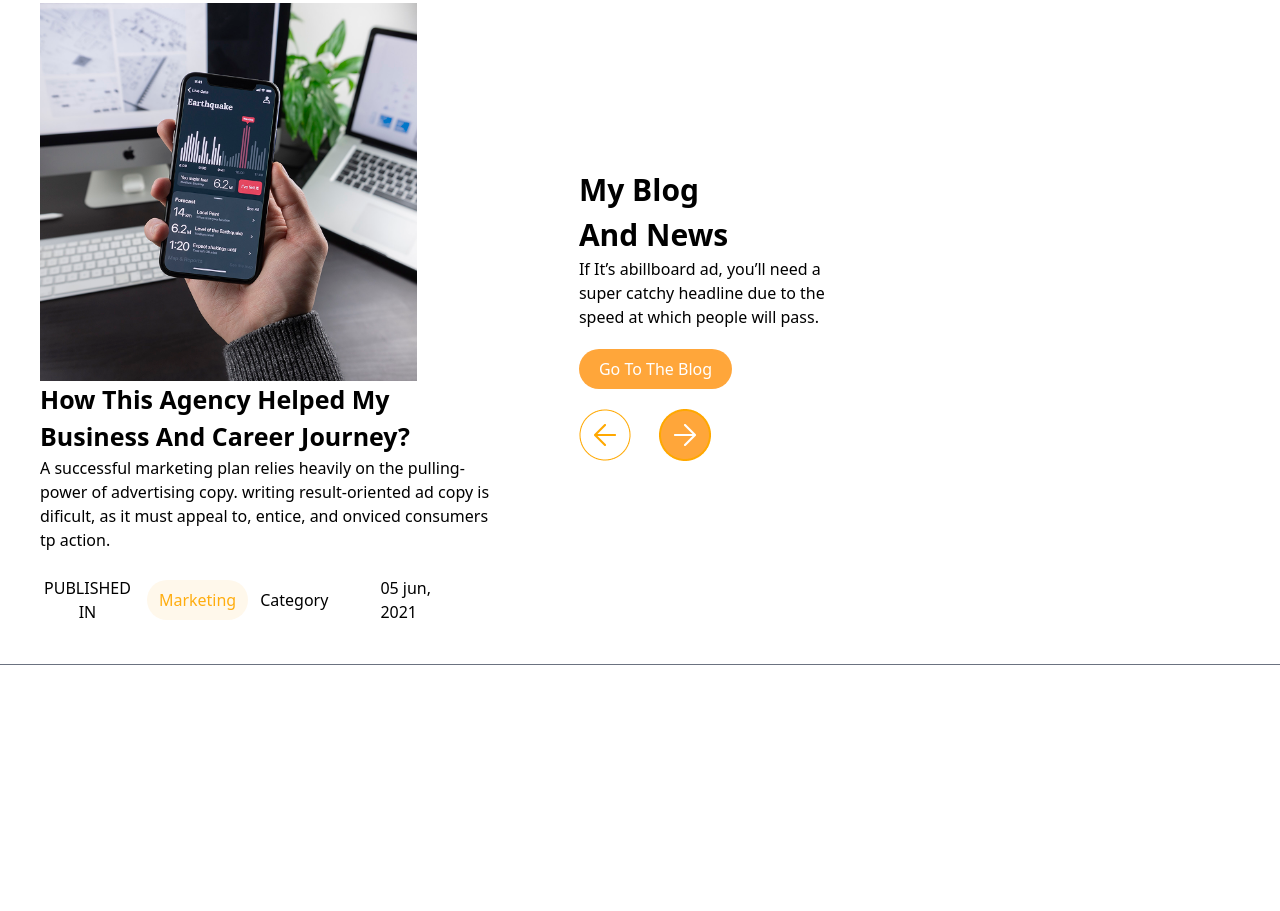
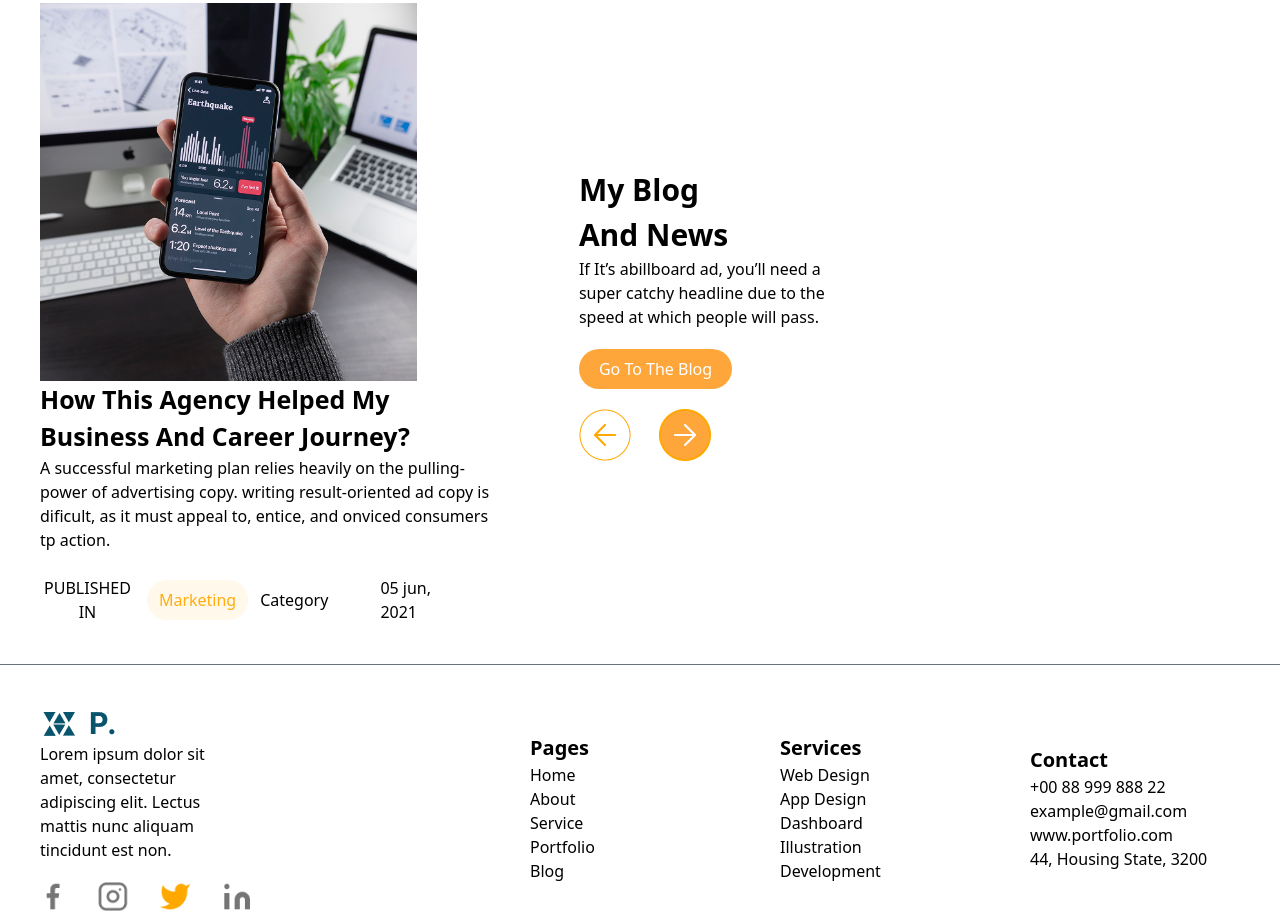
Before and after one commit to MUHSIN2011/home-wk-23, a website: page src/index.html in a window 1280 px wide. Shown: the part 3061-3972 px from the top of the page. Before the commit the page ends 3726 px from the top, so only its background shows below. Drawn offline with Linux system fonts and the light colour scheme.

Commit message:
footer finish

```diff
--- a/src/index.html
+++ b/src/index.html
@@ -118,7 +118,7 @@ Every element is geared to create maximum appeal.</p> <br>
                 </article>
 
                 <article class="w-[70%]">
-                    <img src="./img/dribbble mockup 1.png" alt="">
+                    <img src="./img/dribbble mockup 1 (1).png" alt="">
                     <h1 class="text-[22px] font-[700]">Product Design</h1>
                     <p>Our Product designers have penetrated the mysteries of
 emotional response to color, image,  and eye-tracking.
@@ -127,7 +127,7 @@ Every element is geared to create maximum appeal.</p> <br>
                 </article>
 
                 <article class="w-[70%] mt-20">
-                    <img src="./img/dribbble mockup 1.png" alt="">
+                    <img src="./img/dribbble mockup 1 (2).png" alt="">
                     <h1 class="text-[22px] font-[700]">App Design</h1>
                     <p>Our App designers have penetrated the mysteries of
 emotional response to color, image,  and eye-tracking.
@@ -136,7 +136,7 @@ Every element is geared to create maximum appeal.</p> <br>
                 </article>
 
                 <article class="w-[70%] mt-20">
-                    <img src="./img/dribbble mockup 1.png" alt="">
+                    <img src="./img/dribbble mockup 1 (3).png" alt="">
                     <h1 class="text-[22px] font-[700]">DashBoard Design</h1>
                     <p>Our Dashboard designers have penetrated the mysteries of
 emotional response to color, image,  and eye-tracking.
@@ -189,5 +189,68 @@ which people will pass.</p>
     </main>
 
     <div class="w-[100%] h-[1px] bg-gray-500 mt-10"></div>
+
+    <footer class="max-w-[1200px] m-auto mt-10">
+        <!-- <section class="max-w-[1200px] m-auto mt-10 flex">
+            <div>
+                <img src="./img/Group 45.png" alt="">
+                <p class="w-[23%]">Lorem ipsum dolor sit amet, consectetur
+                    adipiscing elit. Lectus mattis nunc
+                    aliquam tincidunt est non.</p>
+                    <img class="mt-5" src="./img/Group 48.png" alt="">
+            </div>
+            <article>
+                <ul>
+                    <li>injmk</li>
+                </ul>
+            </article>
+
+            <article>
+                <ul>
+                    <li>injmk</li>
+                </ul>
+            </article>
+        </section> -->
+
+        <section class="flex justify-center items-center gap-10">
+            <article class="w-[20%]">
+                <img src="./img/Group 45.png" alt="">
+                <p class="">Lorem ipsum dolor sit amet, consectetur adipiscing elit. Lectus mattis nunc aliquam tincidunt est non.</p>
+                <img class="mt-5" src="./img/Group 48.png" alt="">
+            </article>
+
+            <article class="w-[20%] ml-[20%]">
+                <ul>
+                    <li class="text-[20px] font-[700]">Pages</li>
+                    <li>Home</li>
+                    <li>About</li>
+                    <li>Service</li>
+                    <li>Portfolio</li>
+                    <li>Blog</li>
+                </ul>
+            </article>
+
+            <article class="w-[20%]">
+                <ul>
+                    <li class="text-[20px] font-[700]">Services</li>
+                    <li>Web Design</li>
+                    <li>App Design</li>
+                    <li>Dashboard</li>
+                    <li>Illustration</li>
+                    <li>Development</li>
+                </ul>
+            </article>
+
+            <article class="w-[20%]">
+                <ul>
+                    <li class="text-[20px] font-[700]">Contact</li>
+                    <li>+00 88 999 888 22</li>
+                    <li>example@gmail.com</li>
+                    <li>www.portfolio.com</li>
+                    <li>44, Housing State, 3200</li>
+                </ul>
+            </article>
+        </section>
+    </footer>
 </body>
 </html>
```
Also changed, not shown: src/img/Group 45.png (added), src/img/Group 48.png (added), src/img/dribbble mockup 1 (1).png (added), src/img/dribbble mockup 1 (2).png (added), src/img/dribbble mockup 1 (3).png (added), src/output.css.
